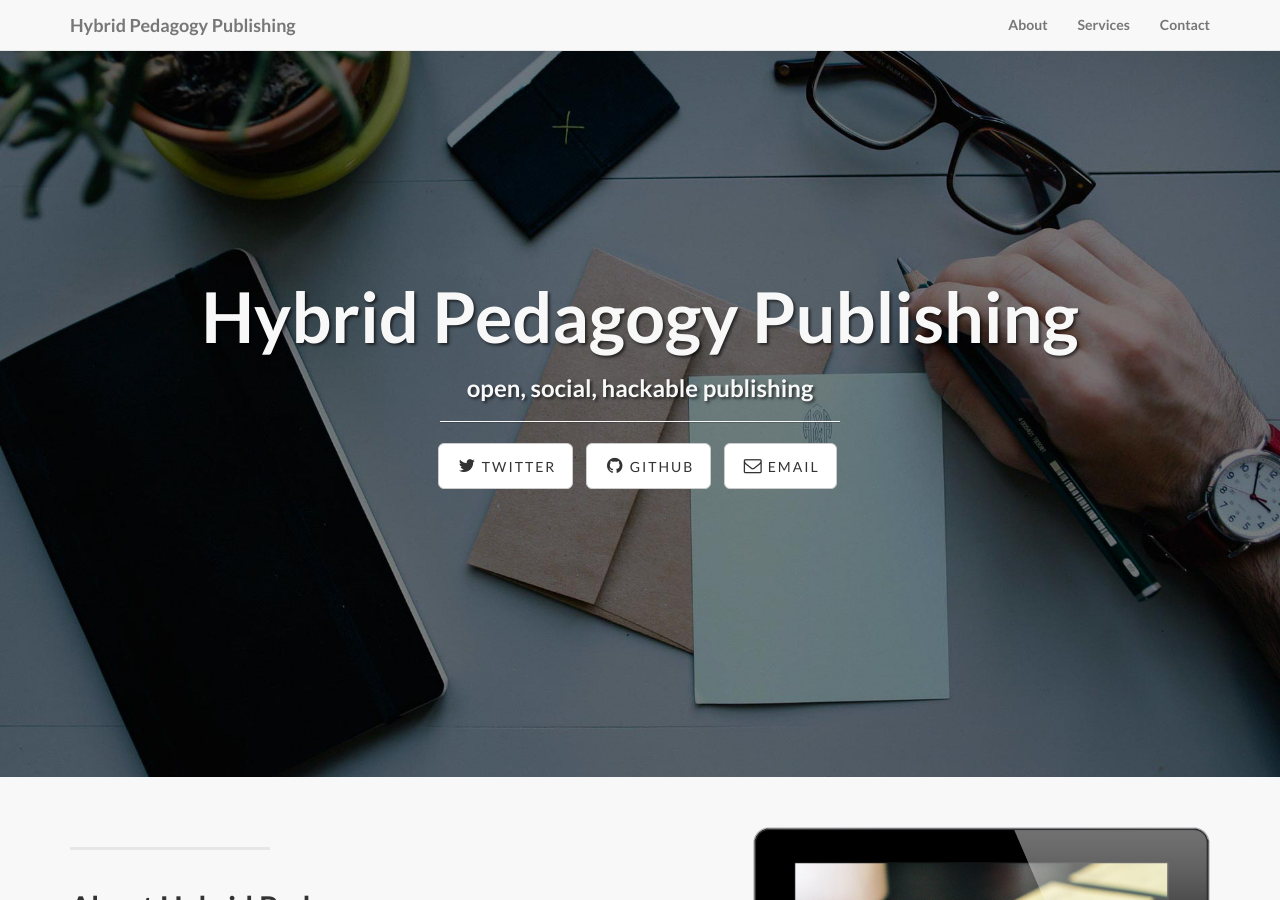
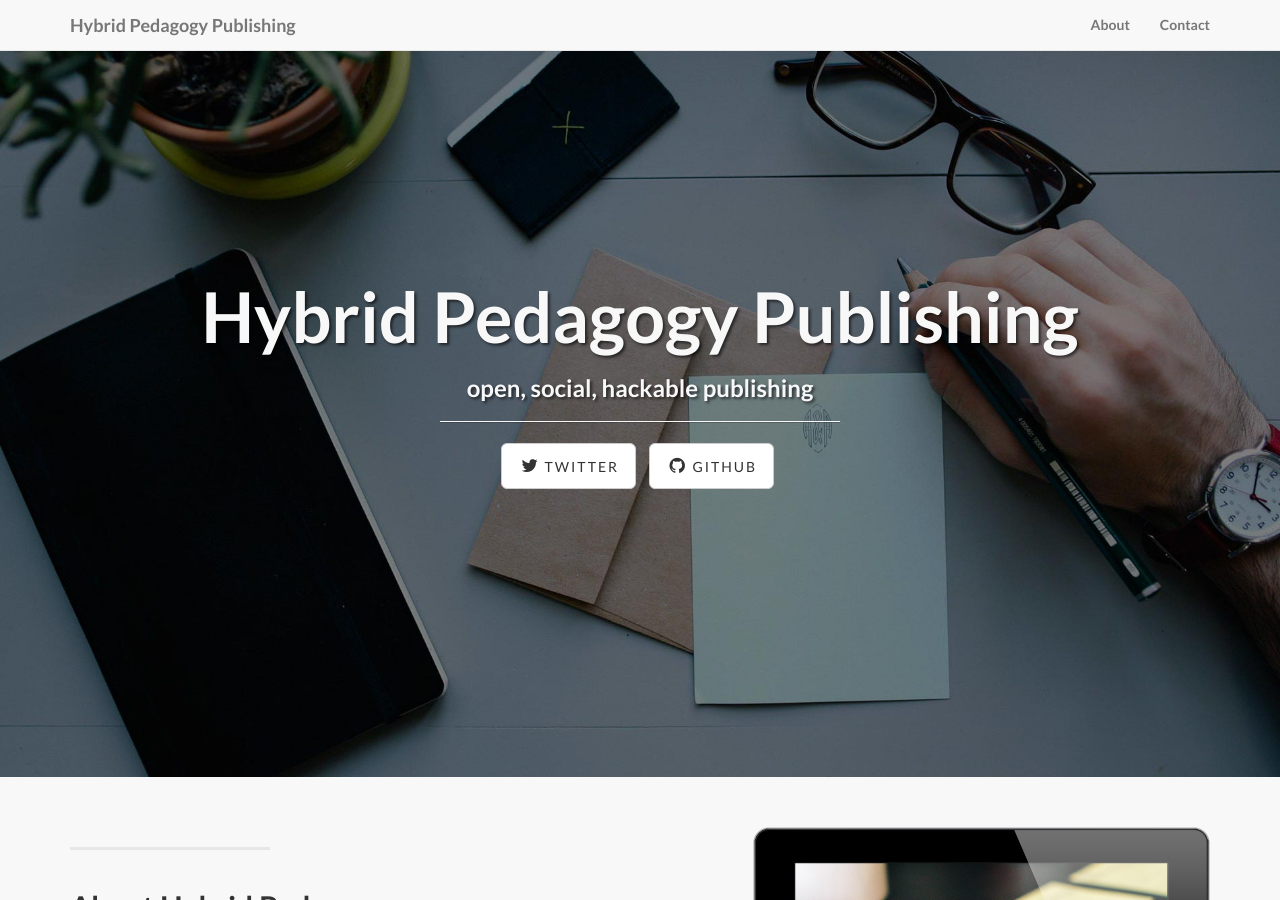
Before and after one commit to HybridPedagogyPublishing/HybridPedagogyPublishing.github.io, a Jekyll site: the page built from index.html, in a window 1280 px wide and 900 px high. Built offline with Jekyll 4.4.1, drawn with Linux system fonts in a browser that asks for light colours.

Commit message:
internal link fixes

```diff
--- a/_includes/contact.html
+++ b/_includes/contact.html
@@ -1,3 +1,4 @@
+<a name="contact"/>
 <div class="banner">
 
     <div class="container">
--- a/_includes/footer.html
+++ b/_includes/footer.html
@@ -5,15 +5,11 @@
             <div class="col-md-8">
                 <ul class="list-inline">
                     <li>
-                        <a href="#home">Home</a>
+                        <a href="{{ site.url }}/">Home</a>
                     </li>
                     <li class="footer-menu-divider">&sdot;</li>
                     <li>
-                        <a href="#about">About</a>
-                    </li>
-                    <li class="footer-menu-divider">&sdot;</li>
-                    <li>
-                        <a href="#services">Services</a>
+                        <a href="{{ site.url }}/about.html">About</a>
                     </li>
                     <li class="footer-menu-divider">&sdot;</li>
                     <li>
--- a/_includes/header.html
+++ b/_includes/header.html
@@ -9,19 +9,16 @@
                 <span class="icon-bar"></span>
                 <span class="icon-bar"></span>
             </button>
-            <a class="navbar-brand" href="#">{{ site.title }}</a>
+            <a class="navbar-brand" href="{{ site.url }}/">{{ site.title }}</a>
         </div>
         <!-- Collect the nav links, forms, and other content for toggling -->
         <div class="collapse navbar-collapse" id="bs-example-navbar-collapse-1">
             <ul class="nav navbar-nav navbar-right">
                 <li>
-                    <a href="#">About</a>
+                    <a href="{{ site.url }}/about.html">About</a>
                 </li>
                 <li>
-                    <a href="#">Services</a>
-                </li>
-                <li>
-                    <a href="#">Contact</a>
+                    <a href="#contact">Contact</a>
                 </li>
             </ul>
         </div>
@@ -47,9 +44,6 @@
                             <a href="{{ social.url }}" class="btn btn-default btn-lg"><i class="fa fa-{{ social.title }} fa-fw"></i> <span class="network-name">{{ social.title }}</span></a>
                         </li>
                         {% endfor %}
-                        <li>
-                            <a href="mailto:publishing@hybridpedagogy.org" class="btn btn-default btn-lg"><i class="fa fa-envelope-o fa-fw"></i> <span class="network-name">email</span></a>
-                        </li>
                     </ul>
                 </div>
             </div>
```
Also changed, not shown: 6 other files.
